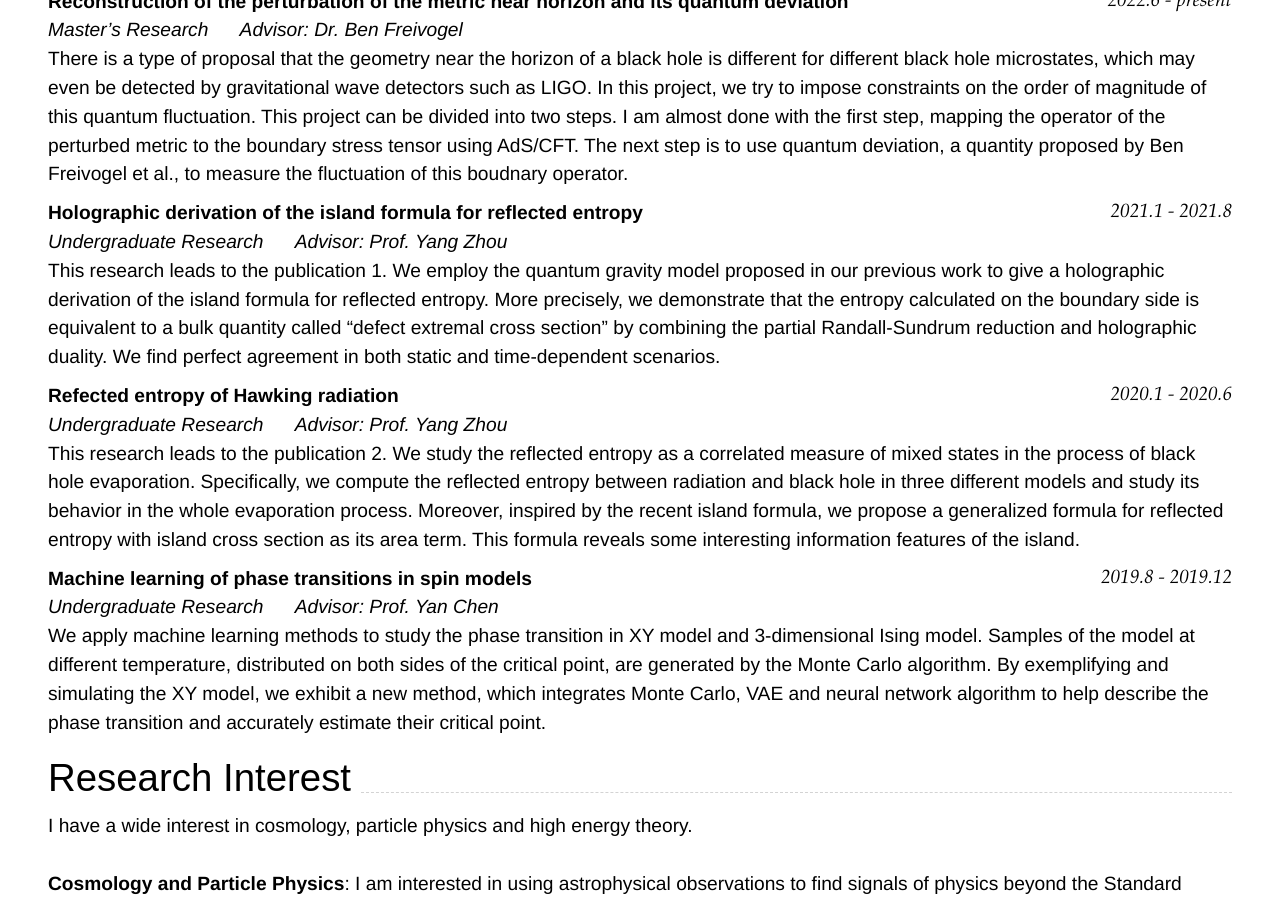
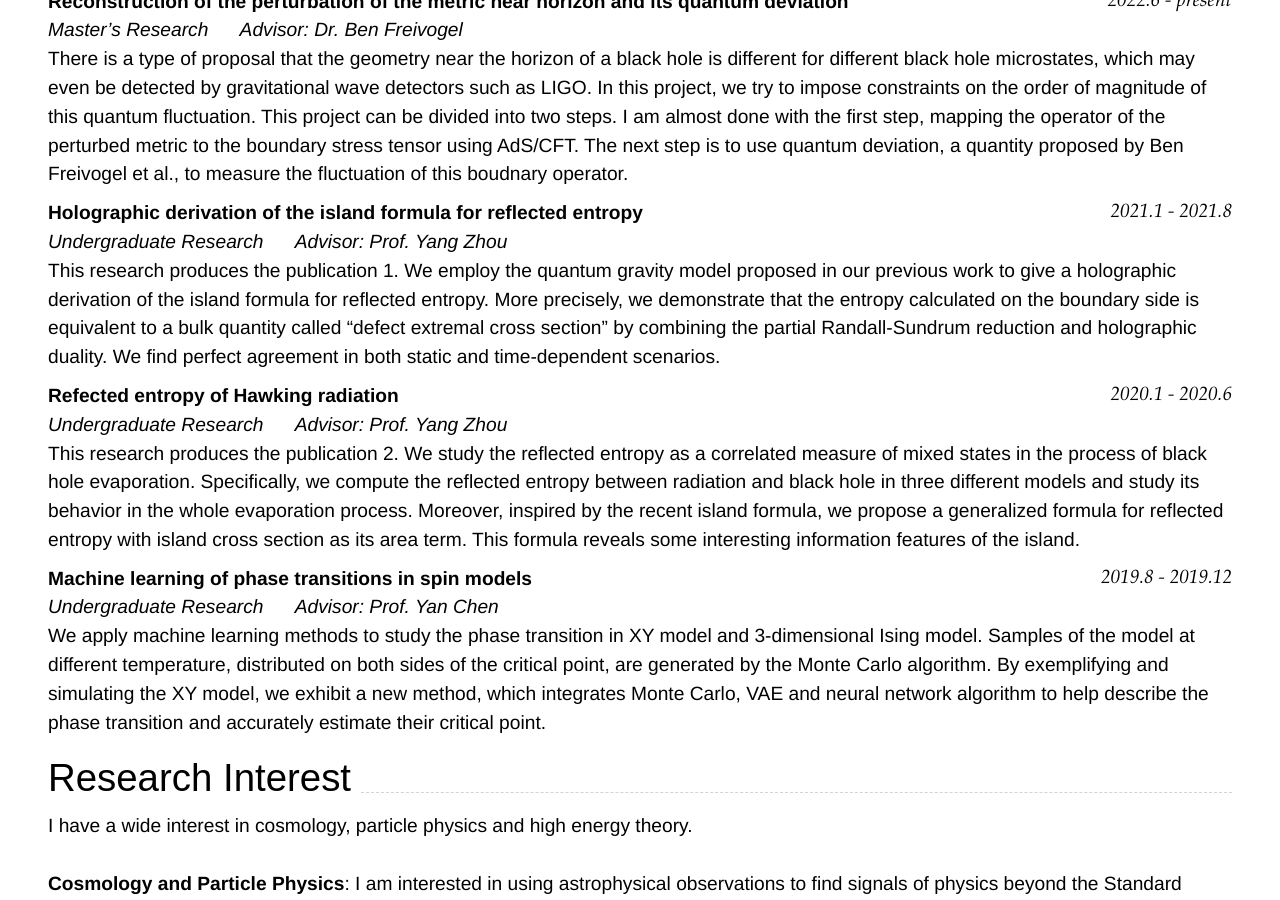
Before and after one commit to tianyi-phy/cv, a Jekyll site: the page built from index.md, in a window 1280 px wide and 900 px high, scrolled down 1058 px. Built offline with Jekyll 4.4.1, drawn with Linux system fonts in a browser that asks for light colours; nearby versions of some CDN libraries.

Commit message:
Update index.md

```diff
--- a/index.md
+++ b/index.md
@@ -68,12 +68,12 @@ There is a type of proposal that the geometry near the horizon of a black hole i
 ### **Holographic derivation of the island formula for reflected entropy** `2021.1 - 2021.8`
 
 _Undergraduate Research  &nbsp;&nbsp;&nbsp;&nbsp;  Advisor: Prof. Yang Zhou_<br>
-This research leads to the publication 1. We employ the quantum gravity model proposed in our previous work to give a holographic derivation of the island formula for reflected entropy. More precisely, we demonstrate that the entropy calculated on the boundary side is equivalent to a bulk quantity called "defect extremal cross section" by combining the partial Randall-Sundrum reduction and holographic duality. We find perfect agreement in both static and time-dependent scenarios.
+This research produces the publication 1. We employ the quantum gravity model proposed in our previous work to give a holographic derivation of the island formula for reflected entropy. More precisely, we demonstrate that the entropy calculated on the boundary side is equivalent to a bulk quantity called "defect extremal cross section" by combining the partial Randall-Sundrum reduction and holographic duality. We find perfect agreement in both static and time-dependent scenarios.
 
 ### **Refected entropy of Hawking radiation** `2020.1 - 2020.6`
 
 _Undergraduate Research  &nbsp;&nbsp;&nbsp;&nbsp;  Advisor: Prof. Yang Zhou_<br>
-This research leads to the publication 2. We study the reflected entropy as a correlated measure of mixed states in the process of black hole evaporation. Specifically, we compute the reflected entropy between radiation and black hole in three different models and study its behavior in the whole evaporation process. Moreover, inspired by the recent island formula, we propose a generalized formula for reflected entropy with island cross section as its area term. This formula reveals some interesting information features of the island.
+This research produces the publication 2. We study the reflected entropy as a correlated measure of mixed states in the process of black hole evaporation. Specifically, we compute the reflected entropy between radiation and black hole in three different models and study its behavior in the whole evaporation process. Moreover, inspired by the recent island formula, we propose a generalized formula for reflected entropy with island cross section as its area term. This formula reveals some interesting information features of the island.
 
 ### **Machine learning of phase transitions in spin models** `2019.8 - 2019.12`
 
```
